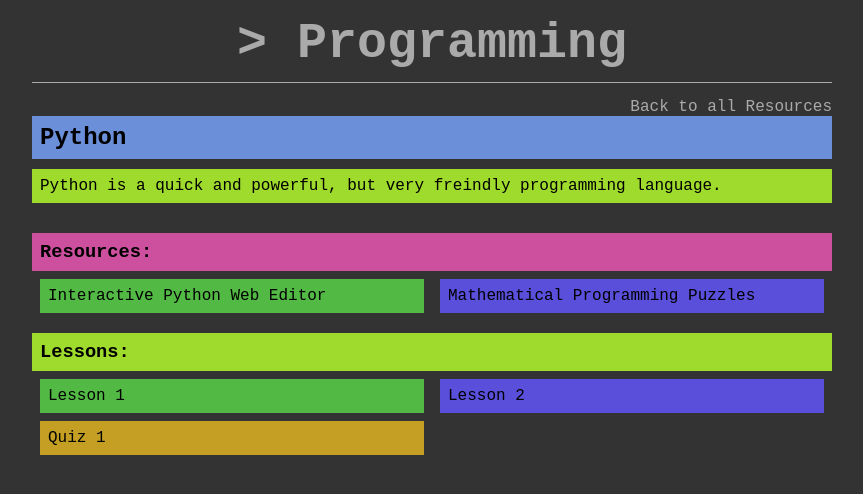
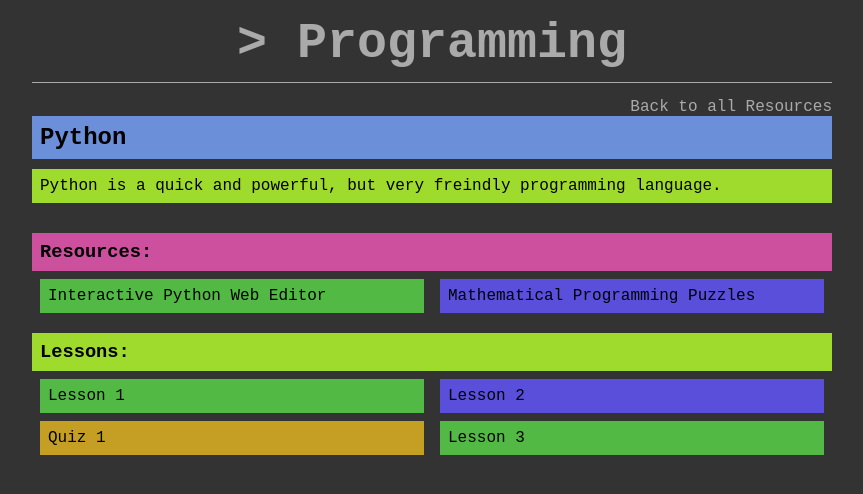
Before and after one commit to wcgs-programming/wcgs-programming.github.io, a Jekyll site: the page built from _posts/2014-09-13-python.md, in a window 1280 px wide. Shown: the top 494 px of the page, without its empty margins (208-1071 px from the left). Built offline with Jekyll 4.4.1, drawn with Linux system fonts in a browser that asks for light colours.

Commit message:
added lesson 3

```diff
--- a/_posts/2014-09-13-python.md
+++ b/_posts/2014-09-13-python.md
@@ -20,3 +20,5 @@ categories: resources
 [Lesson 2](https://docs.google.com/presentation/d/1zAqwx4sMYxHiqYiLr3NgAVB8rUmv_nU8kEfS1NTTnp8/edit?usp=sharing)
 
 [Quiz 1](https://www.proprofs.com/quiz-school/story.php?title=ODE4NTY3C5EA)
+
+[Lesson 3](https://docs.google.com/presentation/d/1IucJdytiz2_TJXtESLHKtVTpsJdVSIKWfHuktQ193ww/edit?usp=sharing)
```
